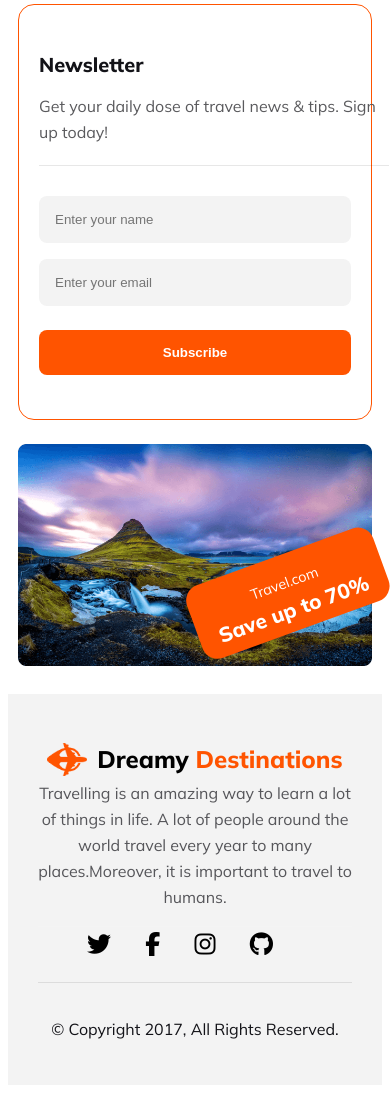
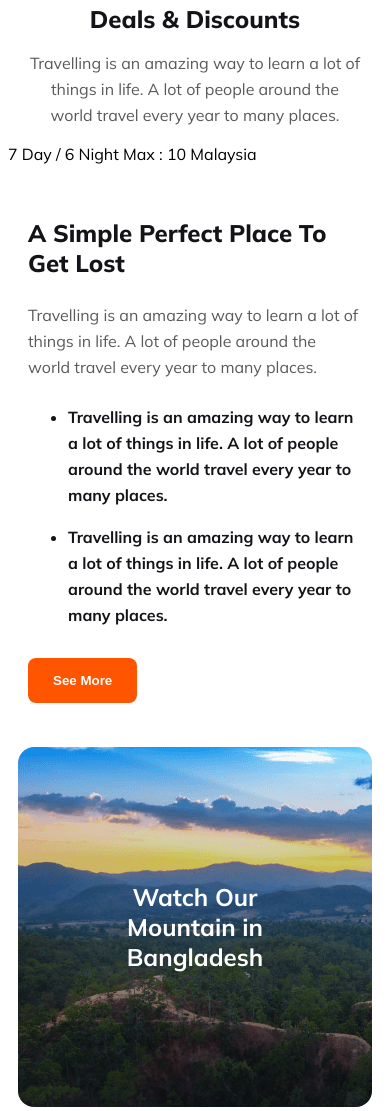
Before and after one commit to sumaiyakhondoker/Dreamy-Destinations, a plain HTML site: page index.html in a window 390 px wide. Shown: the part 4474-5585 px from the top of the page. Drawn offline with Linux system fonts and the light colour scheme.

Commit message:
secE (perfect place section) responsive completed

```diff
--- a/index.html
+++ b/index.html
@@ -63,13 +63,13 @@
         <section class="secA">
             <div class="secA-column">
                 <h2 class="section-title tours">Our Popular Tours </h2>
-                <p class="text-light-gray secA-para1">Travelling is an amazing way to learn a lot of things in life. A lot of people around the world travel every year to many places.</p>
-                <ul class="text-light-gray secA-list">
+                <p class="text-light-gray para1">Travelling is an amazing way to learn a lot of things in life. A lot of people around the world travel every year to many places.</p>
+                <ul class="text-light-gray list">
                     <li>Travelling is an amazing way to learn a lot of things in life. A lot of people around the world travel every year to many places.</li>
                     <li>Travelling is an amazing way to learn a lot of things in life. A lot of people around the world travel every year to many places.</li>
                     <li>Travelling is an amazing way to learn a lot of things in life. A lot of people around the world travel every year to many places.</li>
                 </ul>
-                <p class="text-semi-light-gray secA-para2">Travelling is an amazing way to learn a lot of things in life. A lot of people around the world travel every year to many places. Moreover, it is important to travel to humans.</p>
+                <p class="text-semi-light-gray para2">Travelling is an amazing way to learn a lot of things in life. A lot of people around the world travel every year to many places. Moreover, it is important to travel to humans.</p>
 
                 <button class="btn-primary">Read More</button>
             </div>
@@ -129,6 +129,56 @@
 
         </section>
 
+        <!-- sectionD started(deals section) -->
+        <section class="secD">
+            <div class="deals-wrapper">
+            <h2 class="section-title center-title">Deals & Discounts</h2>
+            <p class="text-light-gray center-description">Travelling is an amazing way to learn a lot of things in life. A lot of people around the world travel every year to many places.</p>
+
+            <div class="box-wrapper">
+                <div class="tour-box">
+                    <span> 7 Day / 6 Night</span>
+                    <span> Max : 10</span>
+                    <span>Malaysia </span>
+                </div>
+                <div class="tour-box"></div>
+
+            </div>
+
+
+
+
+
+
+
+            </div>
+
+        </section>
+
+<!-- sectionE started(perfect place section) -->
+    <section class="perfect-place">
+        <div class="column-wrapper">
+            <div class="column">
+                <h2 class="section-title">A Simple Perfect Place To Get Lost </h2>
+                <p class="text-semi-light-gray column-description">Travelling is an amazing way to learn a lot of things in life. A lot of people around the world travel every year to many places.</p>
+                <ul class="column-list">
+                    <li class="text-dark-gray">Travelling is an amazing way to learn a lot of things in life. A lot of people around the world travel every year to many places.</li>
+                    <li class=" text-dark-gray">Travelling is an amazing way to learn a lot of things in life. A lot of people around the world travel every year to many places.</li>
+
+                </ul>
+
+                <button class="btn-primary">See More</button>
+            </div>
+            <div class="column">
+                <p class="mountain">Watch Our Mountain in Bangladesh</p>
+            </div>
+        </div>
+
+    </section>
+
+
+
+
 <!-- sectionF started (newsletter section) -->
     <section class="SecF">
         <div class="newsletter-wrapper">
@@ -160,6 +210,7 @@
 
 
     </section>
+
     </main>
 <!-- footer -->
     <footer class="footer">
--- a/styles/destinations.css
+++ b/styles/destinations.css
@@ -34,7 +34,10 @@ body{
 
 }
 
-
+.text-dark-gray{
+    color: rgb(19, 19, 24);
+    font-weight: 700;
+}
 
 .text-light-gray{
     color: rgba(19, 19, 24, 0.7);
@@ -202,21 +205,21 @@ main section{
     margin-top: 0px;
 }
 
-.secA-para1{
+.para1{
     margin-top: 24px;
     margin-bottom: 24px;
 }
 
-.secA-list li{
+.list li{
     margin-top: 0px;
     margin-bottom: 16px;
 }
 
-.secA-list li:last-child{
+.list li:last-child{
     margin-bottom: 0px;
 }
 
-.secA-para2{
+.para2{
     margin-top: 24px;
     margin-bottom: 30px;
 }
@@ -329,12 +332,59 @@ main section{
 
 }
 
+/* secD styles */
+
+
+/* <img src="Images/Group 39.png" alt="">
+                <img src="Images/Group 40.png" alt="">
+                <img src="Images/Group 39.png" alt=""> */
+
+/* secE styles */
+.column-wrapper{
+    display: flex;
+    gap: 28px;
+}
+.column:first-child{
+    padding: 10px;
+}
+
+
+.column-description{
+    margin: 24px 0px;
+}
+
+.column-list li{
+    margin-top: 0px;
+    line-height: 26px;
+
+}
+.column-list li:first-child{
+    margin-bottom: 16px;
+}
+
+.column-list li:last-child{
+    margin-bottom: 30px;
+}
+
+
+.mountain{
+    color: white;
+    font-size: 1.5rem;
+    font-weight: 700;
+    text-align: center;
+    background-image: url("../Images/Group\ 40089.png");
+    padding: 160px 235px;
+    background-repeat: no-repeat;
+    border-radius: 16px;
+    line-height: 30px;
+    margin-bottom: 0px;
+}
+
 /* secF styles (newsletter section) */
 .newsletter-wrapper{
     display: flex;
-    /* justify-content: space-between; */
-    justify-content: center;
-    gap: 24px;
+    justify-content: space-between;
+
 }
 
 .box:first-child{
@@ -586,10 +636,25 @@ main section{
     flex-direction: column;
 }
 
+/* secE */
+.column-wrapper{
+    margin: 10px;
+    flex-direction: column;
+    gap: 10px;
+
+}
+.box:last-child{
+    margin-bottom: 0px;
+}
+
+.mountain{
+    padding: 135px 60px;
+}
 
 /* secF(newsletter) */
 .newsletter-wrapper{
     flex-direction: column;
+    gap: 16px;
     margin: 10px;
 }
 
```
